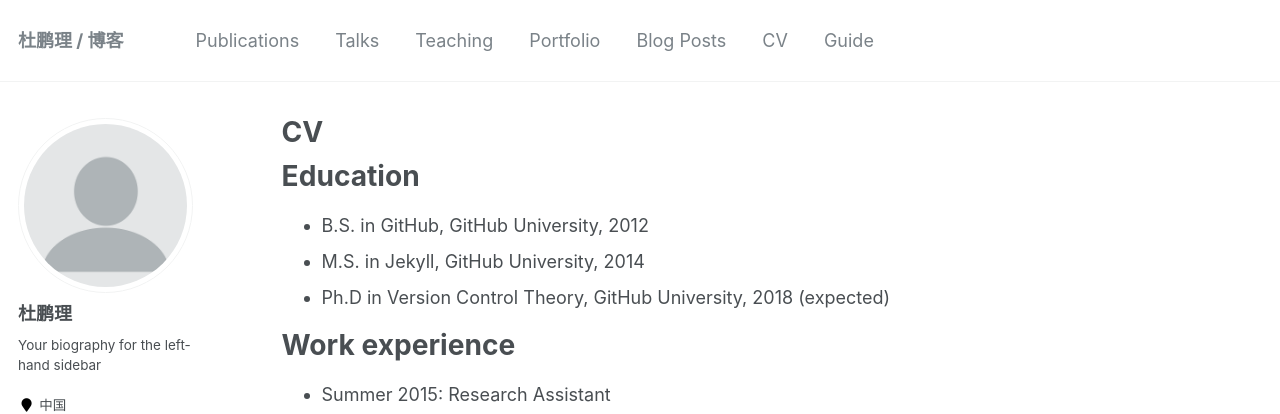
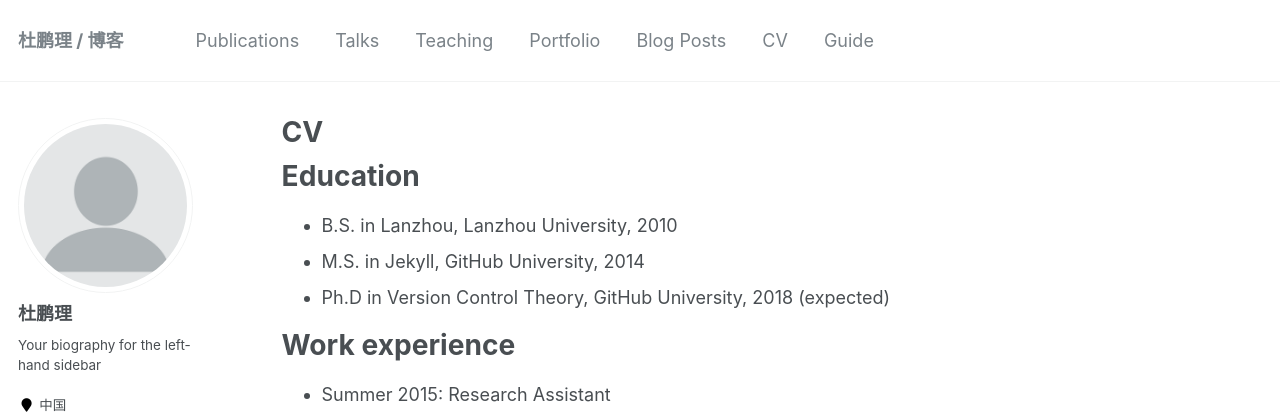
Before and after one commit to dupl10/dupl10.github.io, a Jekyll site: the page built from _pages/cv.md, in a window 1280 px wide and 900 px high. Shown: the top 414 px of the window. Built offline with Jekyll 4.4.1, drawn with Linux system fonts in a browser that asks for light colours; some web fonts are replaced.

Commit message:
modify cv

```diff
--- a/_pages/cv.md
+++ b/_pages/cv.md
@@ -11,7 +11,7 @@ redirect_from:
 
 Education
 ======
-* B.S. in GitHub, GitHub University, 2012
+* B.S. in Lanzhou, Lanzhou University, 2010
 * M.S. in Jekyll, GitHub University, 2014
 * Ph.D in Version Control Theory, GitHub University, 2018 (expected)
 
```
